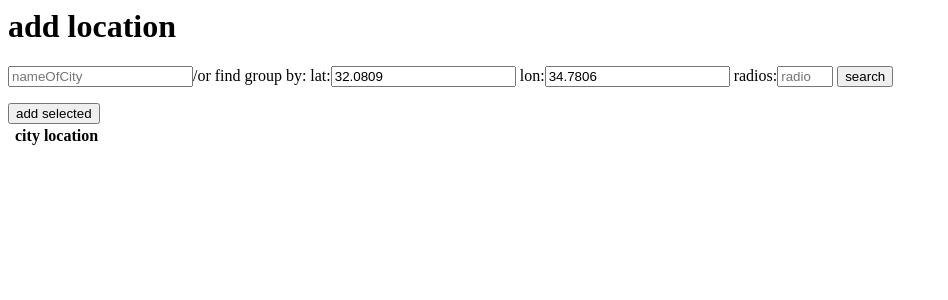
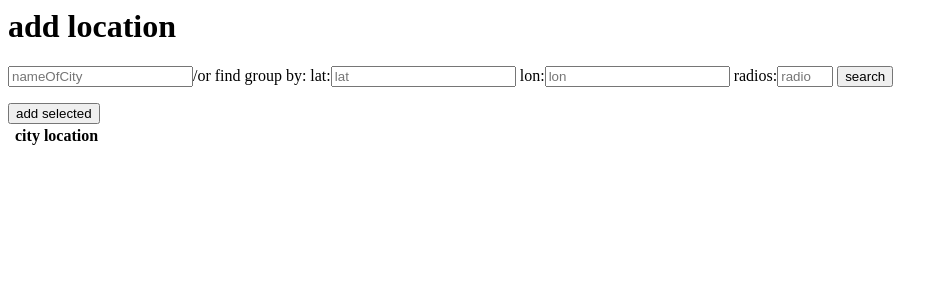
Before and after one commit to A-K-104/weatherHistory, a Flask app: page /addLocation in a window 1280 px wide. Shown: the top 300 px of the page, without its empty margins (0-948 px from the left). Run offline with Flask 2, Linux system fonts and the light colour scheme; the visitor is signed in with stand-in values (Sample User, id 1); lists and menus that the app fills with data are empty.

```diff
--- a/app.py
+++ b/app.py
@@ -83,7 +83,6 @@ def home():
                            selectedDate="")
 
 
-# todo: filter double locations and already enabled locations.
 @app.route('/addLocation', methods=['GET', 'POST'])
 def add_location():
     if not checkIfInSession():
--- a/templates/addLocation.html
+++ b/templates/addLocation.html
@@ -5,8 +5,8 @@
     <h1>add location</h1>
     <form action="/addLocation" method="POST">
         <input placeholder="nameOfCity" name="nameOfCity">/or find group by:
-        lat:<input type="number" step="0.0001" placeholder="lat" name="lat" value="32.0809">
-        lon:<input type="number" step="0.0001" placeholder="lon" name="lon" value="34.7806">
+        lat:<input type="number" step="0.0001" placeholder="lat" name="lat">
+        lon:<input type="number" step="0.0001" placeholder="lon" name="lon">
         radios:<input type="number" max="50" min="5" placeholder="radio" name="radios">
         <button type="submit">search</button>
     </form>
```
